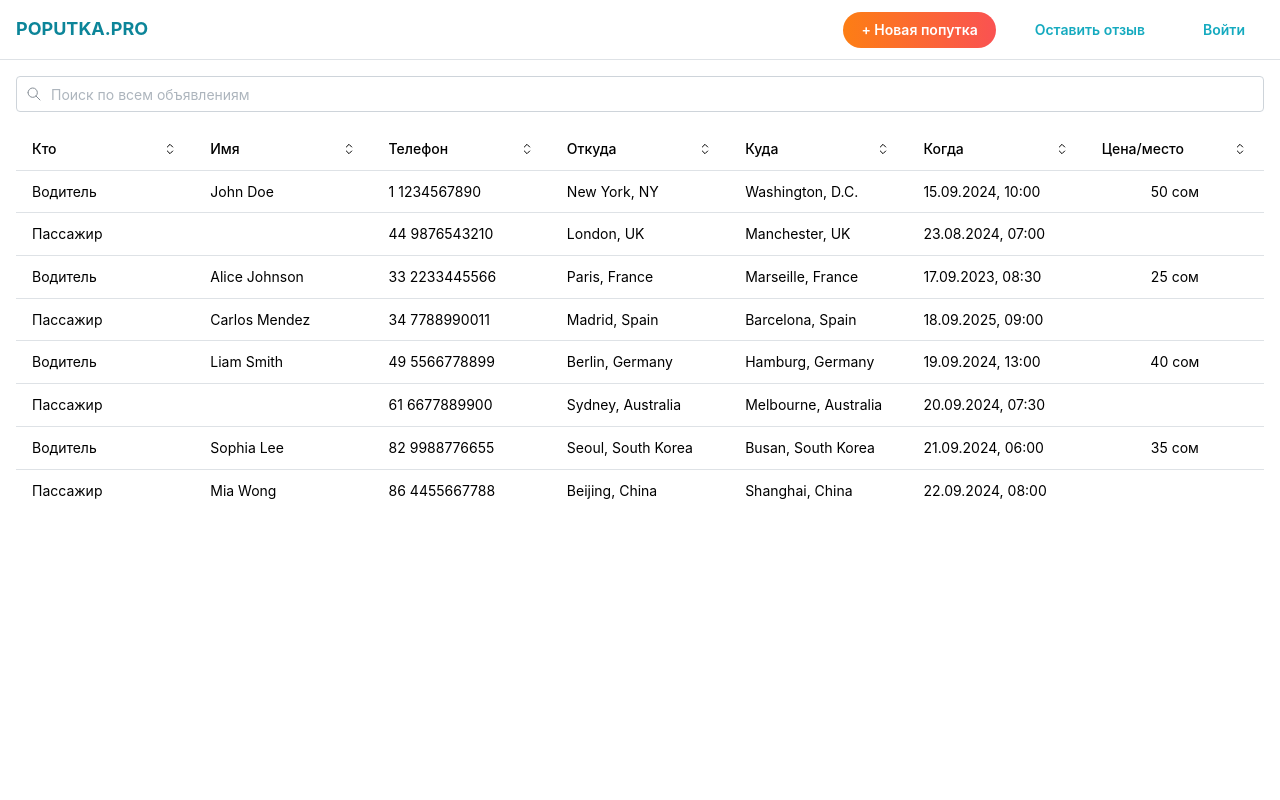
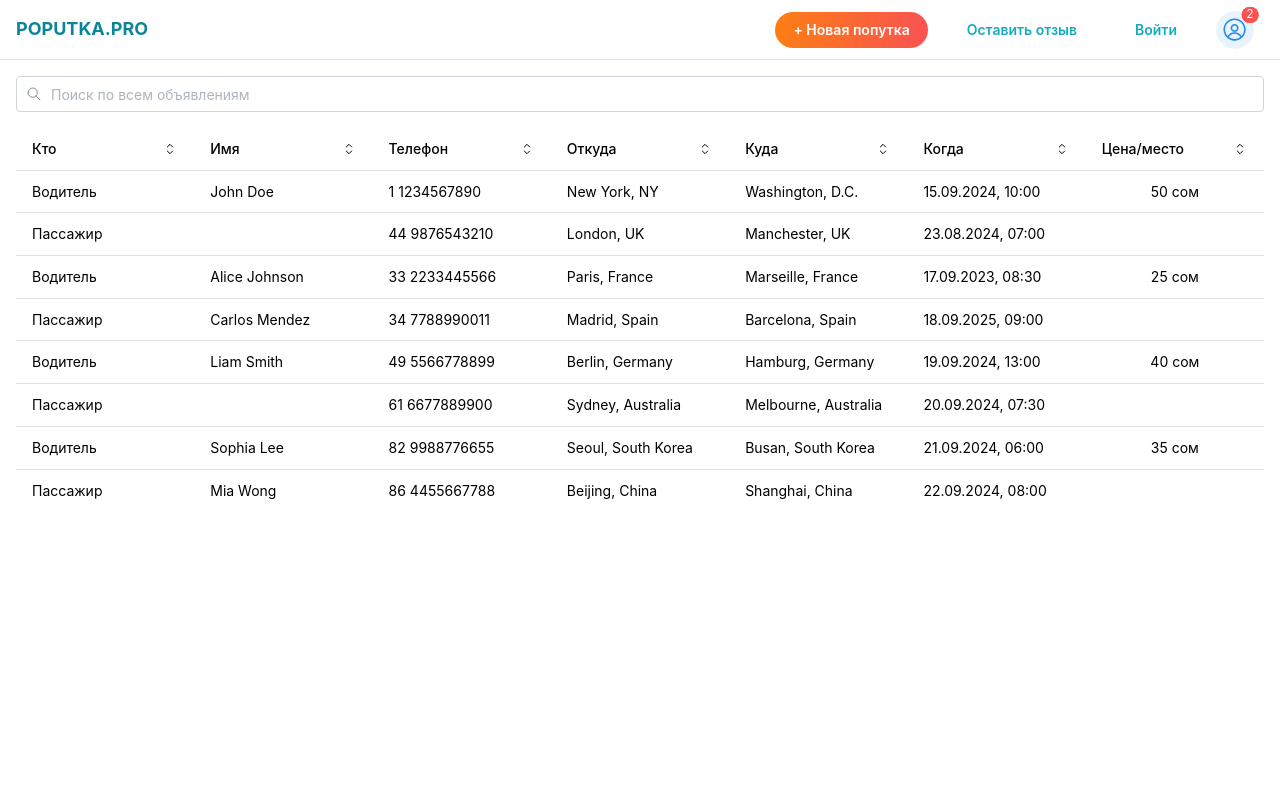
Before and after one commit to bakai-taalaibek/carpool, a Next.js app in the folder client/: page / in a window 1280 px wide. Shown: the top 800 px of the page. Built offline with nearby package versions, Linux system fonts and the light colour scheme.

Commit message:
Add avatar and its menu

```diff
--- a/client/app/basicMantineLayout.tsx
+++ b/client/app/basicMantineLayout.tsx
@@ -1,13 +1,37 @@
 "use client";
 import "@mantine/core/styles.css";
 import React from "react";
-import { AppShell, Group, Burger, Text, Button } from "@mantine/core";
+import {
+  AppShell,
+  Group,
+  Burger,
+  Text,
+  Button,
+  Avatar,
+  Indicator,
+  Menu,
+  MenuTarget,
+  MenuDropdown,
+  MenuLabel,
+  MenuItem,
+  MenuDivider,
+  Box,
+} from "@mantine/core";
 import "@mantine/dates/styles.css";
 import { useDisclosure } from "@mantine/hooks";
 import Link from "next/link";
 import { usePathname } from "next/navigation";
 import Footer from "./footer";
 import { useScrollIntoView } from "@mantine/hooks";
+import {
+  IconArrowsLeftRight,
+  IconLogout2,
+  IconMessageCircle,
+  IconPhoto,
+  IconSearch,
+  IconSettings,
+  IconTrash,
+} from "@tabler/icons-react";
 
 export const metadata = {
   title: "Mantine Next.js template",
@@ -79,6 +103,48 @@ export default function BasicMantineLayout({ children }: { children: any }) {
               >
                 Войти
               </Button>
+
+              <Box mr={10}>
+                <Menu shadow="md" width={200} position="bottom-end">
+                  <MenuTarget>
+                    <Indicator
+                      position="top-end"
+                      color="red"
+                      label={2}
+                      size={16}
+                      offset={4}
+                    >
+                      <Avatar
+                        color="blue"
+                        radius="xl"
+                        style={{ cursor: "pointer" }}
+                      />
+                    </Indicator>
+                  </MenuTarget>
+
+                  <MenuDropdown>
+                    <MenuLabel>Таалайбек уулу Бакай</MenuLabel>
+                    <MenuItem
+                      leftSection={
+                        <IconSettings style={{ width: 14, height: 14 }} />
+                      }
+                    >
+                      Профиль
+                    </MenuItem>
+                    <MenuItem
+                      leftSection={
+                        <IconLogout2 style={{ width: 14, height: 14 }} />
+                      }
+                    >
+                      Выйти
+                    </MenuItem>
+
+                    <MenuDivider />
+
+                    <MenuLabel>Уведомления</MenuLabel>
+                  </MenuDropdown>
+                </Menu>
+              </Box>
             </Group>
           </Group>
         </Group>
```
